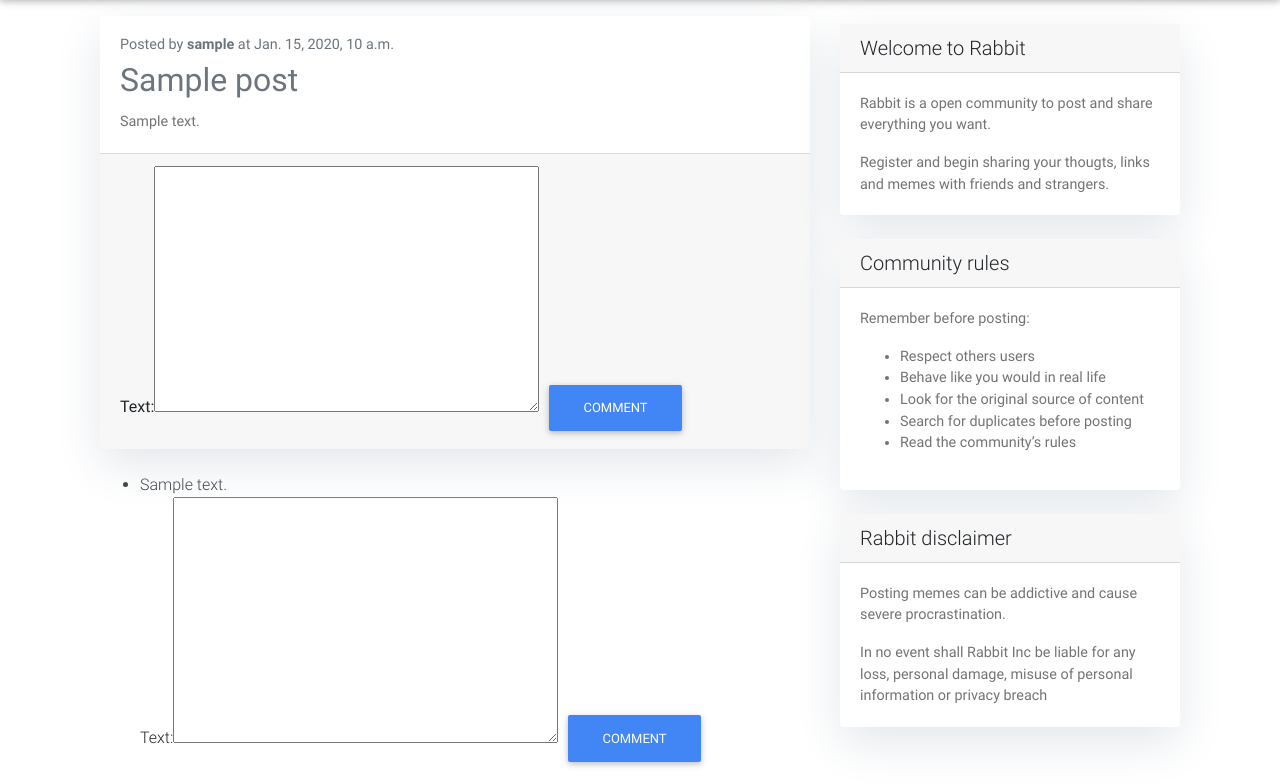
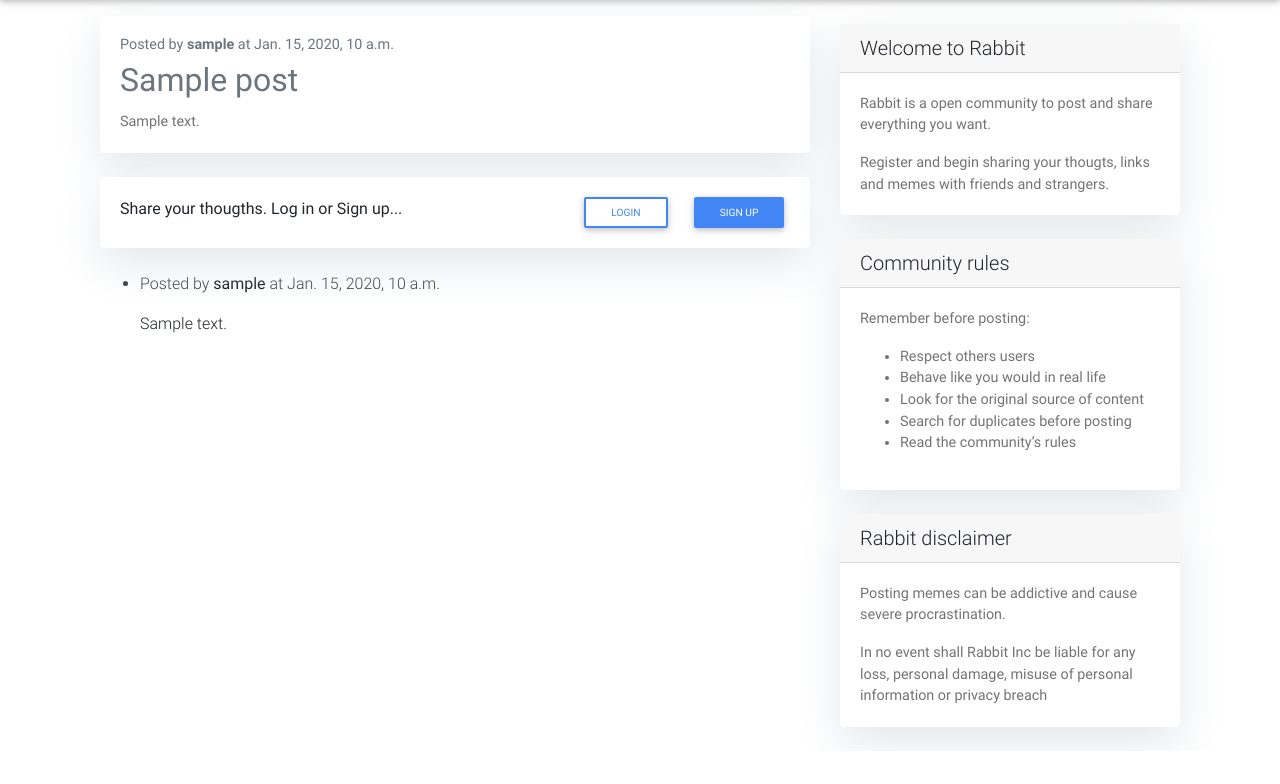
Before and after one commit to UB-ES-19/B2-rabbit, a Django app: page /p/1 in a window 1280 px wide. Shown: the part 63-847 px from the top of the page. After the commit the page ends 809 px from the top, so only its background shows below. Run offline with Django 3.2, Linux system fonts and the light colour scheme; tables that the repository leaves empty hold one stand-in row (values such as "Sample post"); some libraries are stand-ins or nearby versions.

Commit message:
US12-4 post.html and comments.html styles, buttons, user.auth cases

```diff
--- a/rabbitApp/templates/comments.html
+++ b/rabbitApp/templates/comments.html
@@ -1,6 +1,8 @@
 <li>
-    {{ node.value.text }}
-
+    <p>Posted by <a style="color:#000000" href="/r/{{node.value.user}}"><b>{{node.value.user}}</b></a> at {{node.value.creation_date}}</p>
+    <p>{{ node.value.text }}</p>
+    {% if request.user.is_authenticated %}
+    <button class="btn btn-primary" type="reply">Reply comment</button>
     <form action="{% url 'comment' post.id node.value.id  %}" method="post">
         {% csrf_token %}
         {{ comment_form }}
@@ -13,4 +15,5 @@
         {%endwith%}
     {% endfor %}
     </ul>
+    {% endif %}
 </li>
--- a/rabbitApp/templates/post.html
+++ b/rabbitApp/templates/post.html
@@ -13,15 +13,30 @@
                 <a href={{ post.link }}>{{ post.link }}</a>
             {% endif %}
         </div>
-        <div class="card-footer">
-            <form action="{% url 'comment' post.id %}" method="post">
-                {% csrf_token %}
-                {{ comment_form }}
-                <button class="btn btn-primary" type="submit">Comment</button>
-            </form>
+    </div>
+    {% if not request.user.is_authenticated %}
+        <div class="card mb-4">
+        <div class="card-body">
+            <span>Share your thougths. Log in or Sign up...</span>
+            <div class="float-right">
+            <button class="btn btn-sm my-0 btn-outline-primary" type="button" onclick="modal_login()">Login</button>
+            <button class="btn btn-primary btn-sm my-0 ml-3" type="button" onclick="modal_register()">Sign up</button>
+            </div>
+         </div>
         </div>
+    {% endif %}
+    {% if request.user.is_authenticated %}
+    <div class="card-footer">
+        <form action="{% url 'comment' post.id %}" method="post">
+            {% csrf_token %}
+            {{ comment_form }}
+            <button class="btn btn-primary" type="submit">Comment</button>
+        </form>
     </div>
+    {%  endif %}
     <ul>
+
+
     {% for node in post_comments.children %}
         {% include 'comments.html' %}
     {% endfor %}
```
